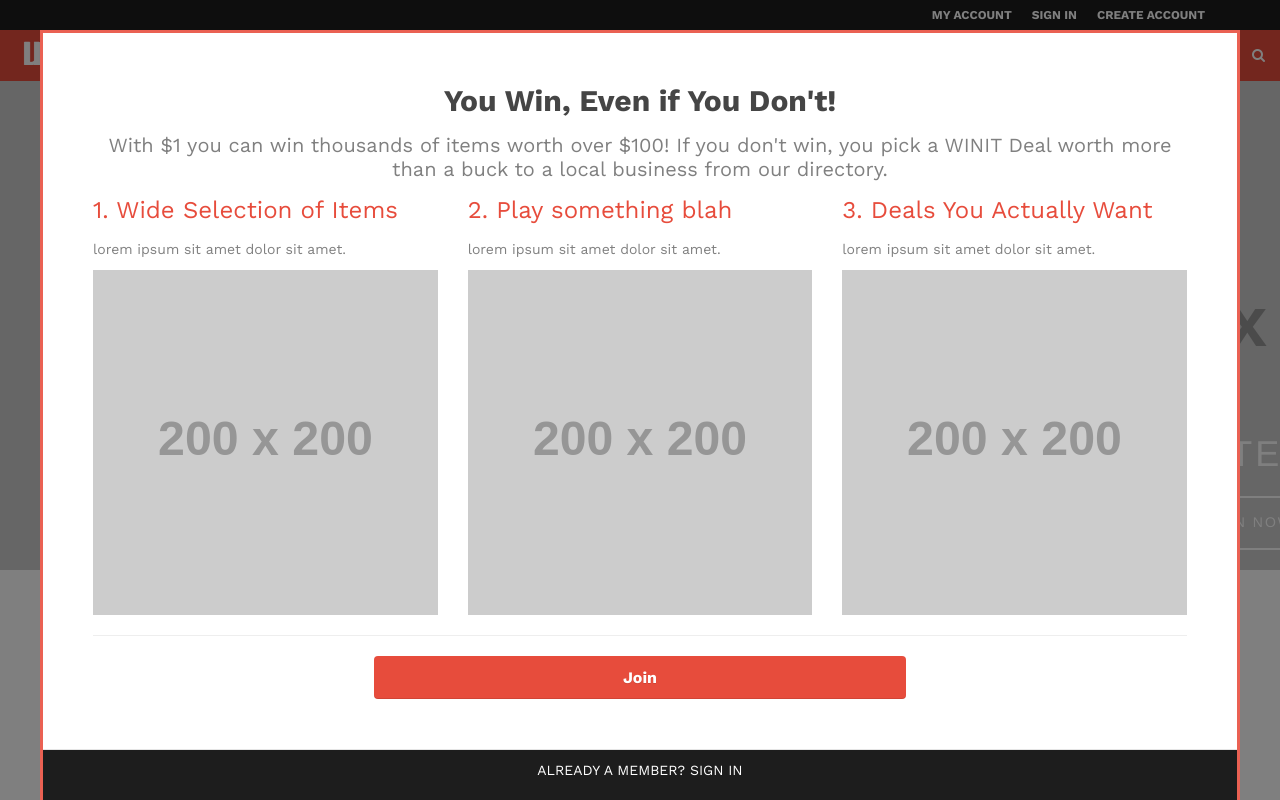
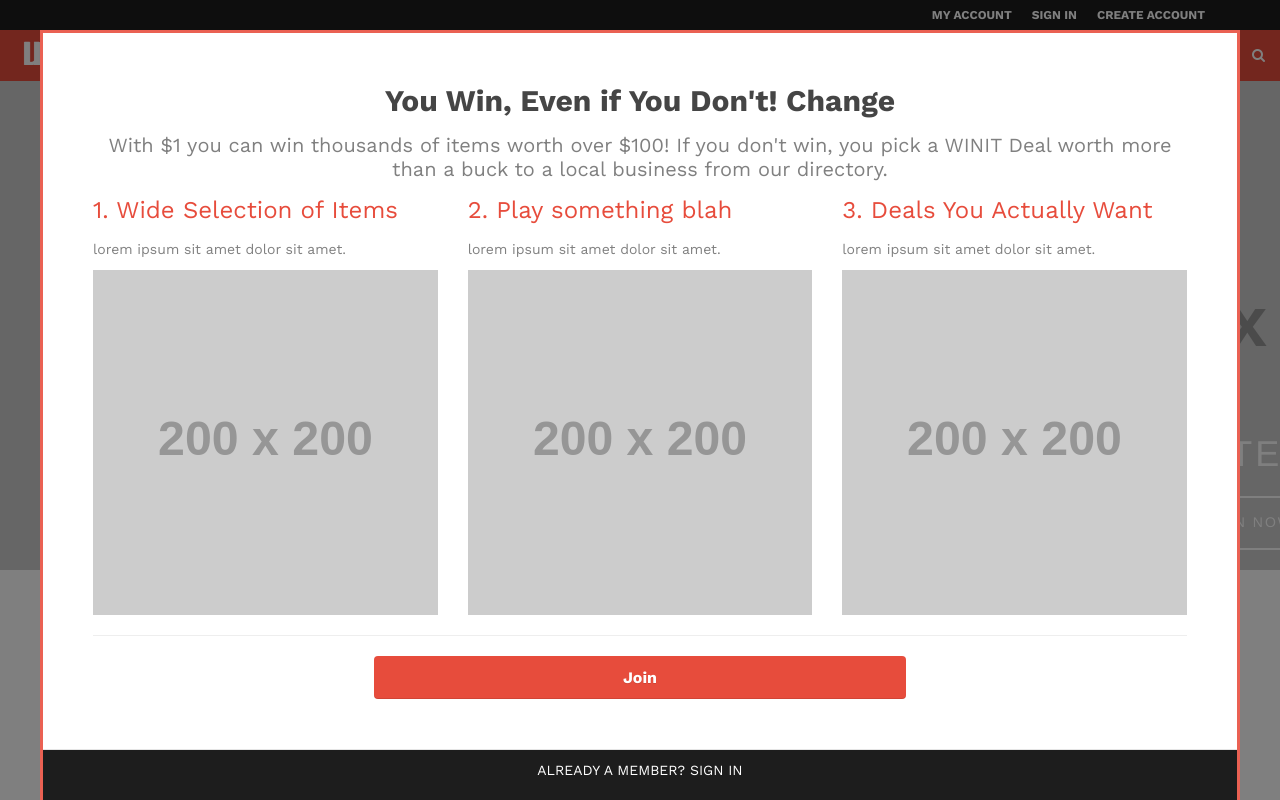
Before and after one commit to trollcup/winitmockup, a plain HTML site: page index.html in a window 1280 px wide. Shown: the top 800 px of the page. Drawn offline with nearby package versions, Linux system fonts and the light colour scheme; placeholder pictures from the web are drawn by us.

Commit message:
ignore. test

```diff
--- a/index.html
+++ b/index.html
@@ -221,7 +221,7 @@
                 </div>
             </div> -->
             <div class="modal-body">
-                <h1 class="text-center"><strong>You Win, Even if You Don't!</strong></h1>
+                <h1 class="text-center"><strong>You Win, Even if You Don't! Change</strong></h1>
                 <h3 class="text-center text-gray">With $1 you can win thousands of items worth over $100! If you don't win, you pick a WINIT Deal worth more than a buck to a local business from our directory.</h3>
                 <div class="row">
                     <div class="col-md-4">
```
